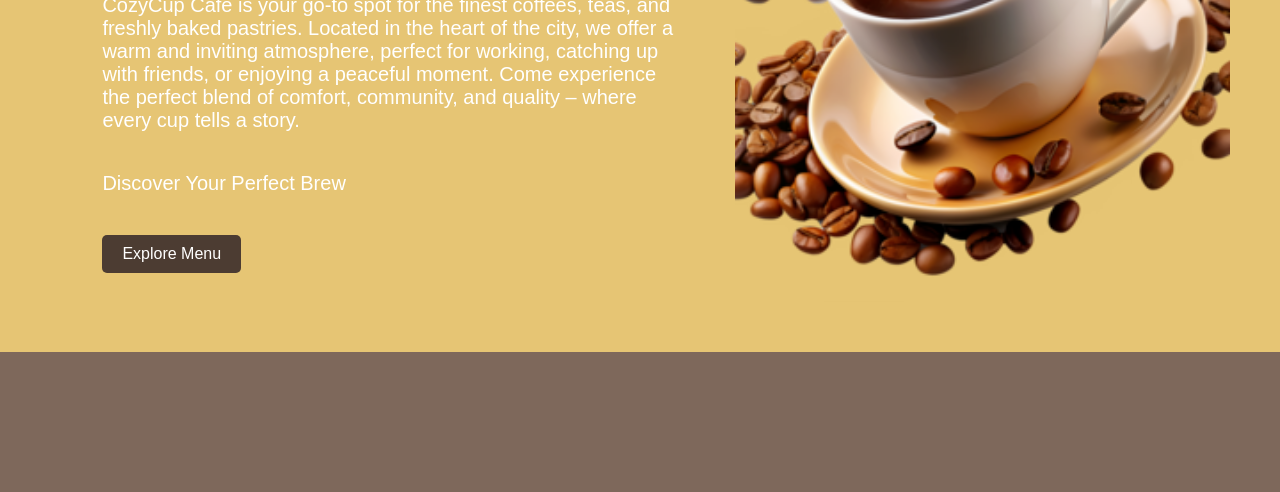
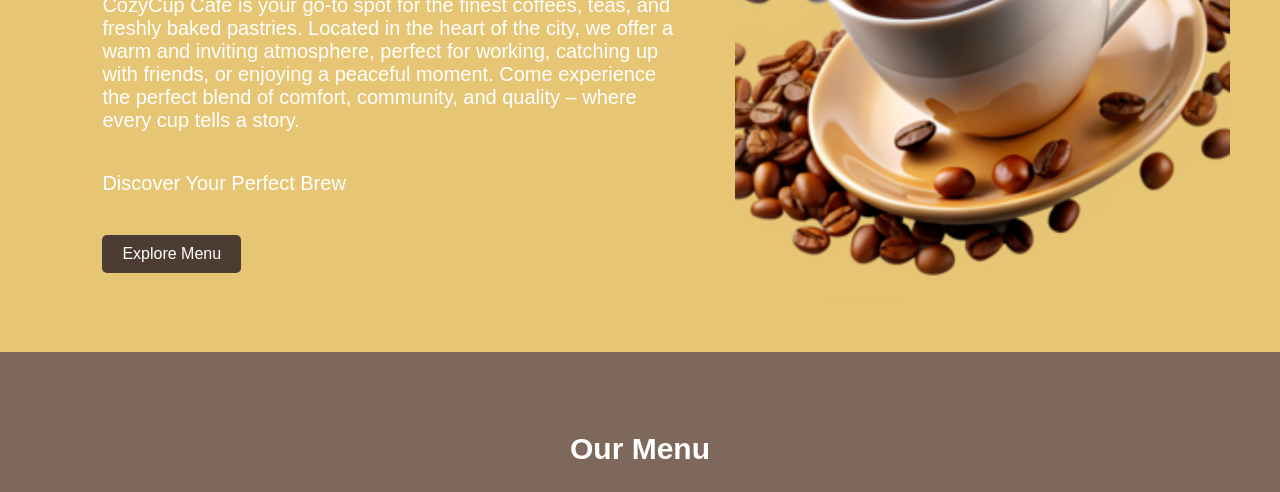
Before and after one commit to Bambii21/cozycup_abados-gullos, a plain HTML site: page index.html in a window 1280 px wide. Shown: the part 460-952 px from the top of the page. Drawn offline with Linux system fonts and the light colour scheme.

Commit message:
some changes in css

```diff
--- a/css/styles.css
+++ b/css/styles.css
@@ -160,7 +160,7 @@ nav a:hover {
 }
 
 .menu {
-  height: 100vh;
+  height: 110vh;
   width: auto;
   background-color: #7e685b;
   color: #fff;
@@ -171,8 +171,8 @@ nav a:hover {
 .menu h2 {
   text-align: center;
   font-size: 30px;
-  margin-top: 50px;
-  padding-top: 80px;
+  margin-top: 30px;
+  padding-top: 30px;
   color: #fff;
 }
 
```
